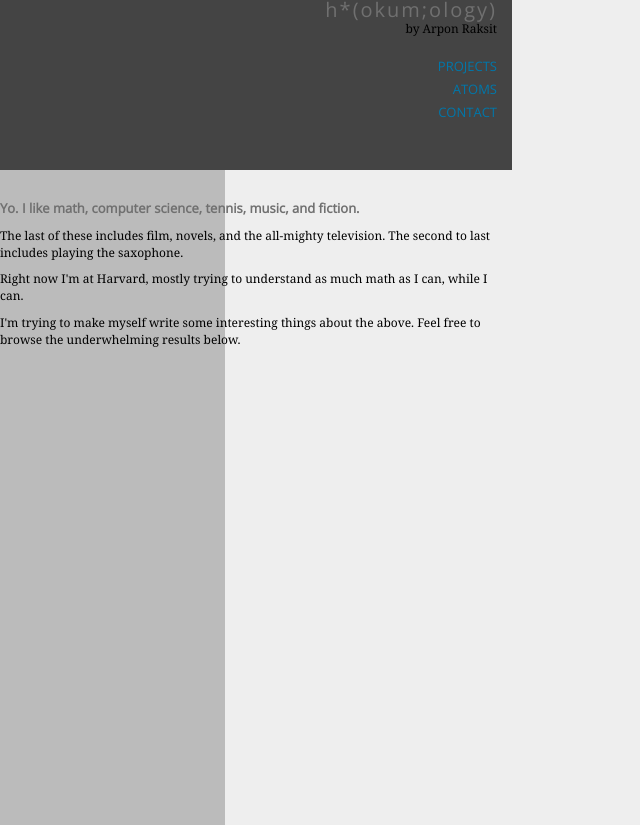
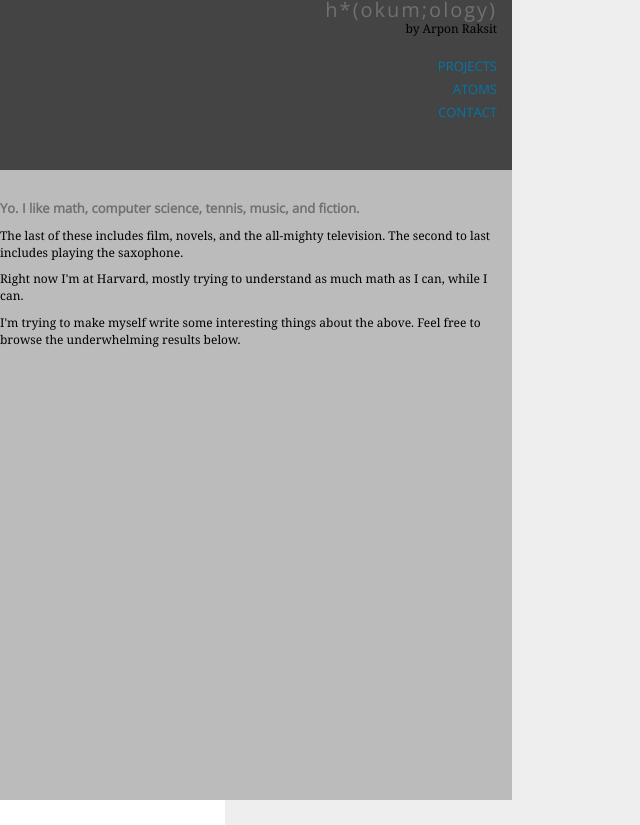
Before and after one commit to arponr/djsite, a Django app: page / in a window 1280 px wide. Shown: the whole page, without its empty margins (0-640 px from the left). Run offline with Django 3.2, Linux system fonts and the light colour scheme; data that the repository does not hold is empty.

Commit message:
colour rectangles

```diff
--- a/djsite/static/base.css
+++ b/djsite/static/base.css
@@ -48,7 +48,6 @@ body, h1, div, ul, li {
 body {
     font-family: "georgia", serif;
     font-size: 13px;
-    background: #bbbbbb;
     color: #000000;
 }
 
@@ -75,6 +74,7 @@ p {
     width: 40%;
     min-width: 180px;
     height: 100%;
+    background: #bbbbbb;
 }
 
 #side_up {
```
